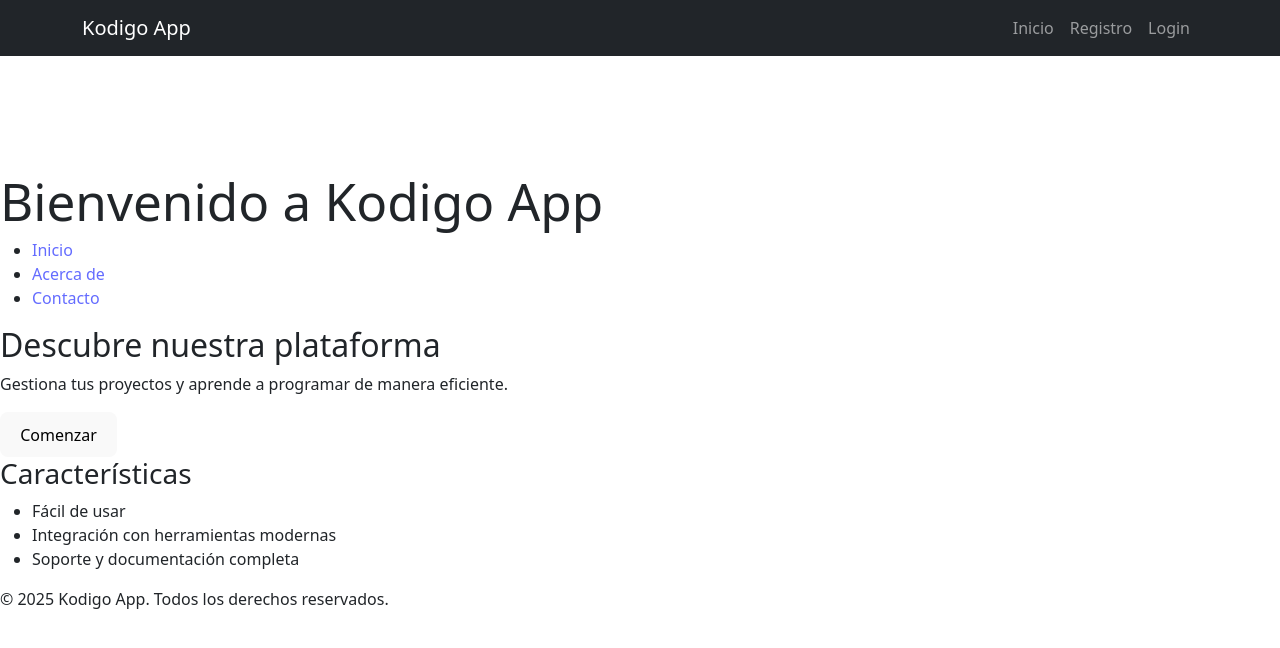
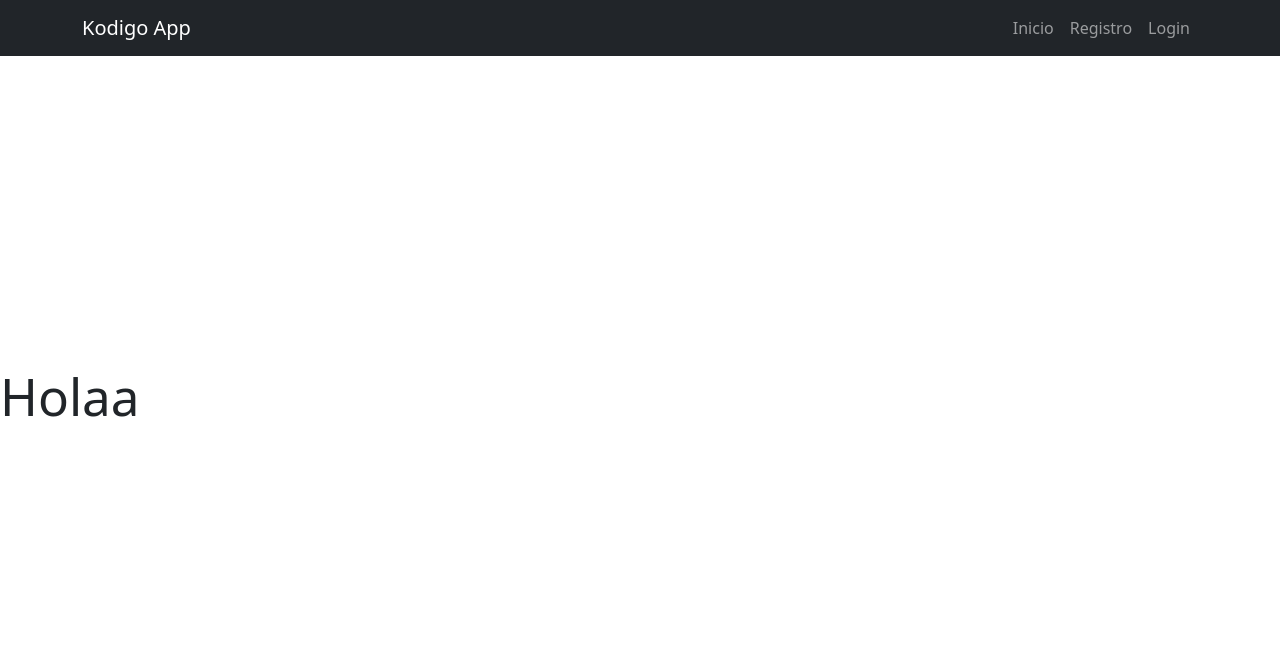
Before and after one commit to Robr44/Frotend_React_App, a React (Vite) app in the folder kodigo-Appi/: page / in a window 1280 px wide. Shown: the top 648 px of the page. Built offline with nearby package versions, Linux system fonts and the light colour scheme.

Commit message:
Modificando estructura

```diff
--- a/kodigo-Appi/src/views/LandingPage.jsx
+++ b/kodigo-Appi/src/views/LandingPage.jsx
@@ -1,41 +1,9 @@
 
 export const LandingPage = () => {
   return (
-    <div className="landing-page">
-      {/* Header */}
-      <header className="landing-header">
-        <h1>Bienvenido a Kodigo App</h1>
-        <nav>
-          <ul>
-            <li><a href="/">Inicio</a></li>
-            <li><a href="/about">Acerca de</a></li>
-            <li><a href="/contact">Contacto</a></li>
-          </ul>
-        </nav>
-      </header>
+    <>
+    <h1>Holaa</h1>
 
-      {/* Sección principal */}
-      <main className="landing-main">
-        <section className="hero">
-          <h2>Descubre nuestra plataforma</h2>
-          <p>Gestiona tus proyectos y aprende a programar de manera eficiente.</p>
-          <button>Comenzar</button>
-        </section>
-
-        <section className="features">
-          <h3>Características</h3>
-          <ul>
-            <li>Fácil de usar</li>
-            <li>Integración con herramientas modernas</li>
-            <li>Soporte y documentación completa</li>
-          </ul>
-        </section>
-      </main>
-
-      {/* Footer */}
-      <footer className="landing-footer">
-        <p>&copy; 2025 Kodigo App. Todos los derechos reservados.</p>
-      </footer>
-    </div>
+    </>
   );
 };
```
